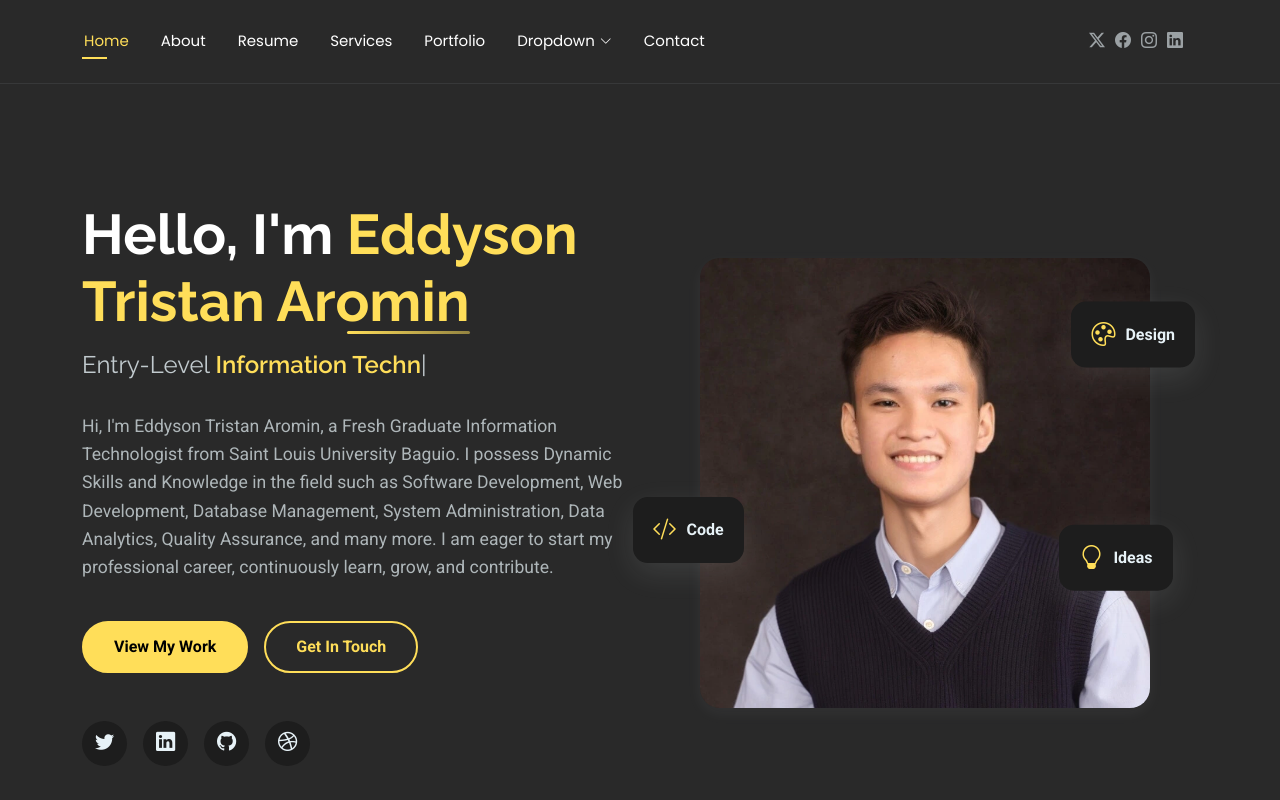
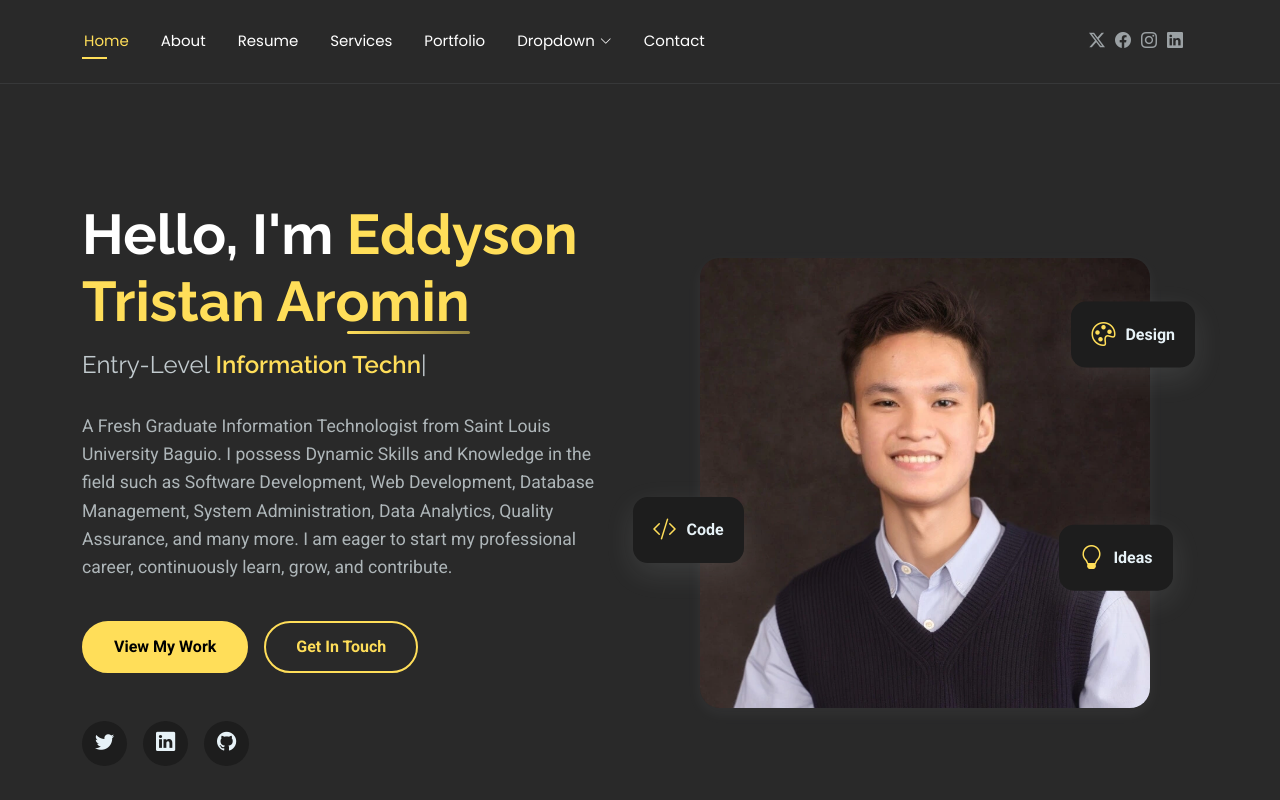
Before and after one commit to EddysonA15/codED, a plain HTML site: page index.html in a window 1280 px wide. Shown: the top 800 px of the page. Drawn offline with Linux system fonts and the light colour scheme.

Commit message:
`Removed Dribbble icon and simplified bio text in index.html`

```diff
--- a/index.html
+++ b/index.html
@@ -90,7 +90,7 @@
             <div class="hero-content">
               <h1 data-aos="fade-up" data-aos-delay="200">Hello, I'm <span class="highlight">Eddyson Tristan Aromin</span></h1>
               <h2 data-aos="fade-up" data-aos-delay="300">Entry-Level <span class="typed" data-typed-items="Information Technologist, Software Developer, Mobile Application Developer, Full-Stack Web Developer, Web Designer, Quality Assurance Analyst, System Administrator"></span></h2>
-              <p data-aos="fade-up" data-aos-delay="400">Hi, I'm Eddyson Tristan Aromin, a Fresh Graduate Information Technologist from Saint Louis University Baguio. I possess Dynamic Skills and Knowledge in the field such as Software Development, Web Development, Database Management, System Administration, Data Analytics, Quality Assurance, and many more. I am eager to start my professional career, continuously learn, grow, and contribute.</p>
+              <p data-aos="fade-up" data-aos-delay="400">A Fresh Graduate Information Technologist from Saint Louis University Baguio. I possess Dynamic Skills and Knowledge in the field such as Software Development, Web Development, Database Management, System Administration, Data Analytics, Quality Assurance, and many more. I am eager to start my professional career, continuously learn, grow, and contribute.</p>
               <div class="hero-actions" data-aos="fade-up" data-aos-delay="500">
                 <a href="portfolio.html" class="btn btn-primary">View My Work</a>
                 <a href="contact.html" class="btn btn-outline">Get In Touch</a>
@@ -99,7 +99,6 @@
                 <a href="#"><i class="bi bi-twitter"></i></a>
                 <a href="#"><i class="bi bi-linkedin"></i></a>
                 <a href="#"><i class="bi bi-github"></i></a>
-                <a href="#"><i class="bi bi-dribbble"></i></a>
               </div>
             </div>
           </div>
```
Also changed, not shown: assets/img/favicon.png.
